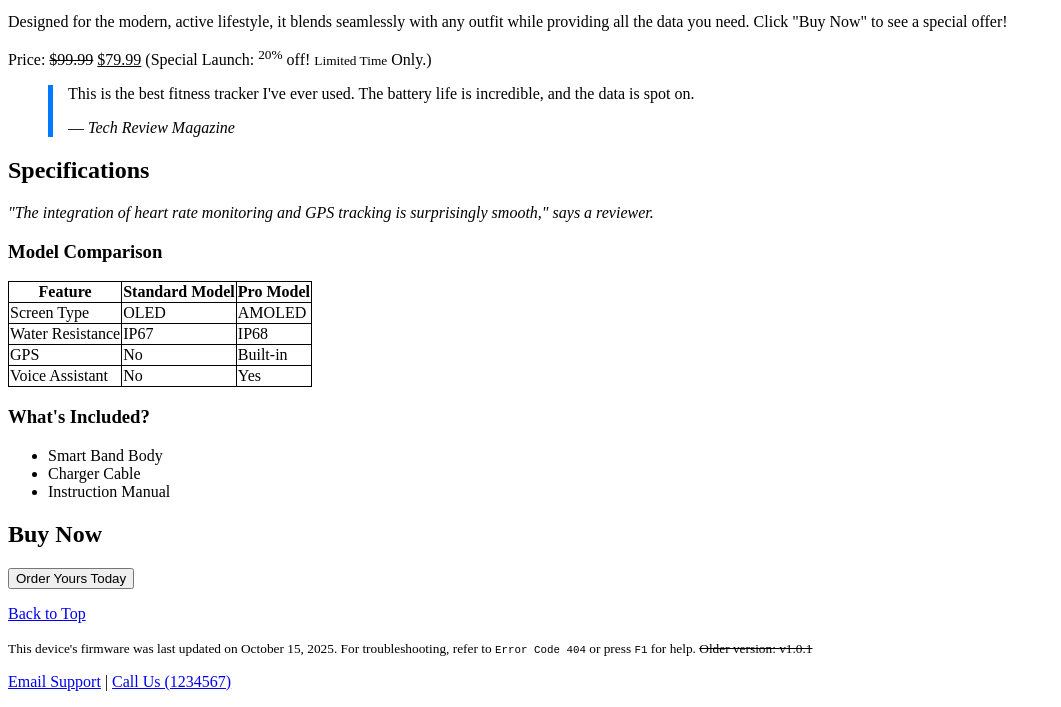
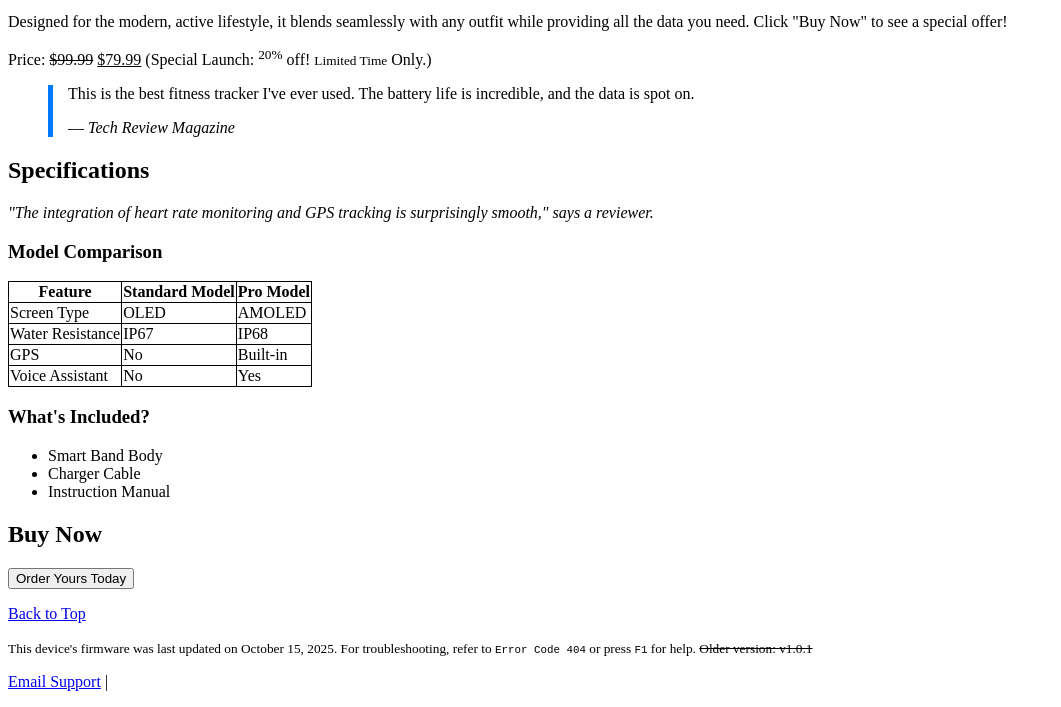
Before and after one commit to AraV1n0/HTML_Excercise_15, a plain HTML site: page index.html in a window 1280 px wide. Shown: the part 148-855 px from the top of the page, without its empty margins (0-1061 px from the left). Drawn offline with Linux system fonts and the light colour scheme.

Commit message:
Update index.html

```diff
--- a/index.html
+++ b/index.html
@@ -137,7 +137,7 @@ table, th, td {
         <p class="links-footer">
 
             <a href="mailto:support@example.com?subject=Product%20Support%20Request">Email Support</a> |
-            <a href="tel:+123456">Call Us (1234567)</a>
+
         </p>
     </footer>
 </body>
```
